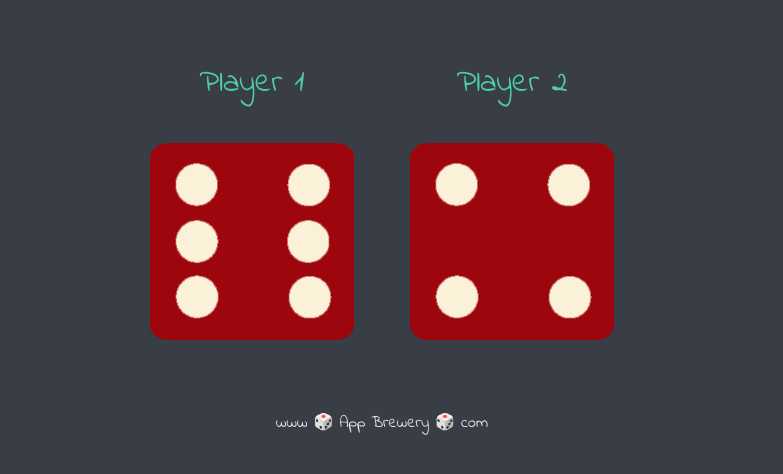
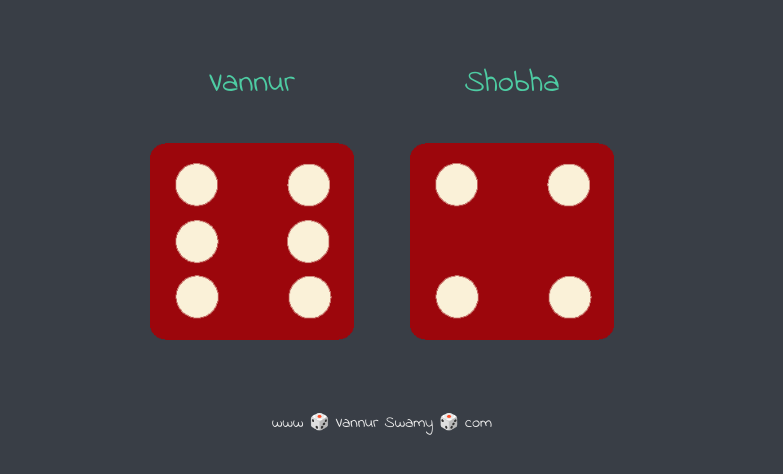
Before and after one commit to vannurswamy/dice, a plain HTML site: page index.html in a window 1280 px wide. Shown: the part 192-666 px from the top of the page, without its empty margins (258-1041 px from the left). Drawn offline with Linux system fonts and the light colour scheme.

Commit message:
Update index.html

```diff
--- a/index.html
+++ b/index.html
@@ -14,17 +14,17 @@
       <h1>Refresh Me</h1>
 
       <div class="dice">
-        <p>Player 1</p>
+        <p>Vannur</p>
         <img class="img1" src="images/dice6.png" />
       </div>
 
       <div class="dice">
-        <p>Player 2</p>
+        <p>Shobha</p>
         <img class="img2" src="images/dice6.png" />
       </div>
     </div>
 
-    <footer>www 🎲 App Brewery 🎲 com</footer>
+    <footer>www 🎲 Vannur Swamy 🎲 com</footer>
     <script src="index.js"></script>
   </body>
 </html>
```
